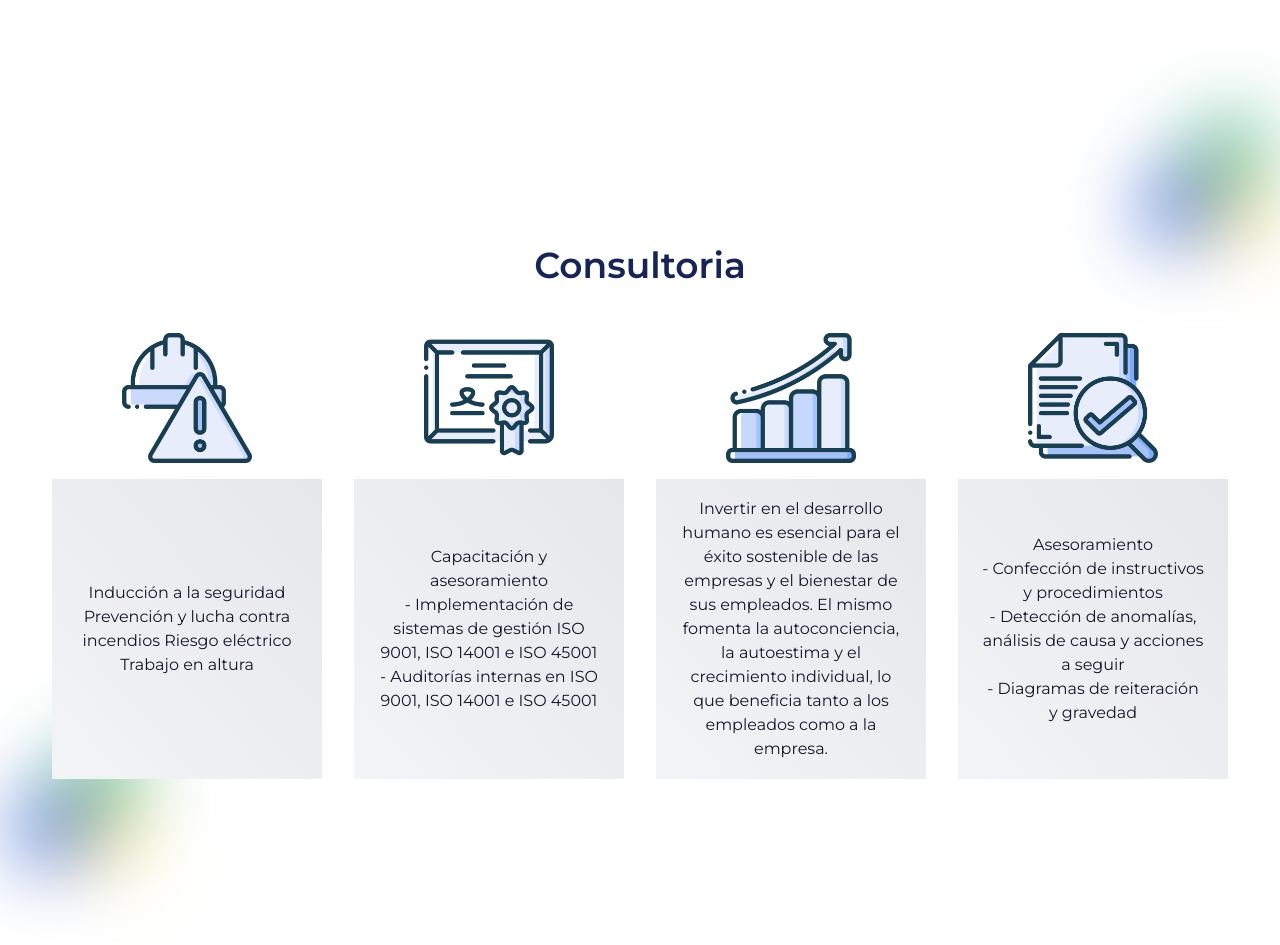
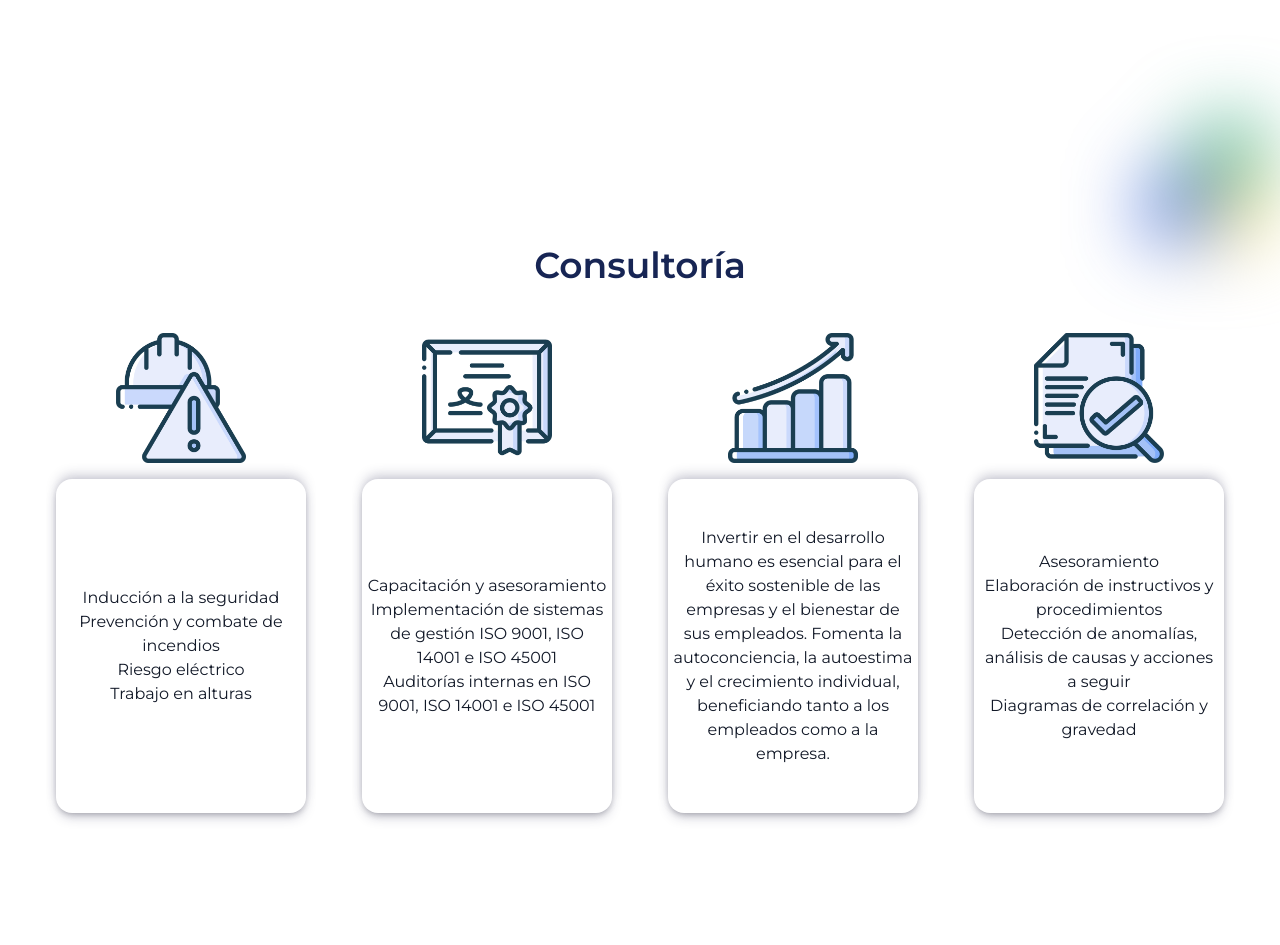
Before and after one commit to MKluna/qb-andinas-static-page, an Astro site: page / in a window 1280 px wide. Shown: the part 3060-4005 px from the top of the page. Built offline with nearby package versions, Linux system fonts and the light colour scheme; Astro itself is replaced by a stand-in of ours; what tailwindcss-animated, tw-elements would draw is missing.

Commit message:
QB-PAGE:v2.1.4

```diff
--- a/src/components/sections/principal_sections/ConsultingSection.astro
+++ b/src/components/sections/principal_sections/ConsultingSection.astro
@@ -24,120 +24,61 @@ import Title from "../../shared/Title.astro";
                     ></span>
                 </div>
             </div>
-            <div class="absolute left-0 bottom-0 h-full w-full flex items-end">
-                <div
-                    class="w-28 h-28 overflow-hidden flex rounded-xl relative blur-2xl"
-                >
-                    <span
-                        class="absolute w-16 h-16 -top-1 -right-1 bg-green-500 rounded-md rotate-45"
-                    ></span>
-                    <span
-                        class="absolute w-16 h-16 -bottom-1 -right-1 bg-[#FCDC58] rounded-md rotate-45"
-                    ></span>
-                    <span
-                        class="absolute w-16 h-16 -bottom-1 -left-1 bg-primary rounded-md rotate-45"
-                    ></span>
-                </div>
-            </div>
             <div class="relative pt-20 lg:pt-20">
-                <div
-                    class="relative mb-10"
-                >
+                <div class="relative mb-2">
                     <div class="text-center max-w-3xl mx-auto mb-12">
                         <Title>{CONSULTIN_TXT.TITLE}</Title>
                     </div>
-                    <div class="grid grid-cols-2 md:grid-cols-4 gap-6 lg:gap-8">
-                        <div class="flex flex-col items-center">
+                    <div class="grid grid-cols-1 sm:grid-cols-2 md:grid-cols-4 gap-12">
+                        {[
+                            {
+                                url: CONSULTING_IMG.SEGURIDAD_SALUD_URL,
+                                alt: CONSULTING_IMG.SEGURIDAD_SALUD_ALT,
+                                text: CONSULTIN_TXT.SEGURIDAD_Y_SALUD,
+                            },
+                            {
+                                url: CONSULTING_IMG.SISTEMA_DE_GESTION_URL,
+                                alt: CONSULTING_IMG.SISTEMA_DE_GESTION_ALT,
+                                text: [
+                                    CONSULTIN_TXT.SISTEMA_DE_GESTION.TITLE,
+                                    CONSULTIN_TXT.SISTEMA_DE_GESTION.ITEM1,
+                                    CONSULTIN_TXT.SISTEMA_DE_GESTION.ITEM2,
+                                ],
+                            },
+                            {
+                                url: CONSULTING_IMG.DESARROLLO_HUMANO_URL,
+                                alt: CONSULTING_IMG.DESARROLLO_HUMANO_ALT,
+                                text: [CONSULTIN_TXT.DESARROLLO_HUMANO],
+                            },
+                            {
+                                url: CONSULTING_IMG.CONTROL_CALIDAD_URL,
+                                alt: CONSULTING_IMG.CONTROL_CALIDAD_ALT,
+                                text: [
+                                    CONSULTIN_TXT.CONTROL_DE_CALIDAD.TITLE,
+                                    CONSULTIN_TXT.CONTROL_DE_CALIDAD.ITEM1,
+                                    CONSULTIN_TXT.CONTROL_DE_CALIDAD.ITEM2,
+                                    CONSULTIN_TXT.CONTROL_DE_CALIDAD.ITEM3,
+                                ],
+                            },
+                        ].map((service) => (
+                            <div  class="flex flex-col items-center">
                                 <Image
                                     class="icon-size mb-4"
-                                src={CONSULTING_IMG.SEGURIDAD_SALUD_URL}
-                                alt={CONSULTING_IMG.SEGURIDAD_SALUD_ALT}
+                                    src={service.url}
+                                    alt={service.alt}
                                     width={800}
                                     height={450}
                                     loading="eager"
                                 />
-                            <div
-                                class="relative py-4 md:py-6 px-4 md:px-6 bg-gradient-to-tr from-gray-100 to-gray-200 dark:from-gray-600 text-center flex justify-center items-center fixed-size"
-                            >
-                                <p
-                                    class="text-xs md:text-sm lg:text-base text-gray-900 dark:text-white"
-                                >
-                                    {CONSULTIN_TXT.SEGURIDAD_Y_SALUD}
-                                </p>
+                                <div class="relative py-4 md:py-6 px-4 md:px-6 card-items text-center flex justify-center items-center w-full md:w-1/2 lg:w-1/3 mx-auto">
+                                    <ul class="text-lg md:text-sm lg:text-base text-gray-900 dark:text-white">
+                                        {service.text.map((item) => (
+                                            <li >{item}</li>
+                                        ))}
+                                    </ul>
                                 </div>
                             </div>
-
-                        <div class="flex flex-col items-center">
-                            <Image
-                                class="icon-size mb-4"
-                                src={CONSULTING_IMG.SISTEMA_DE_GESTION_URL}
-                                alt={CONSULTING_IMG.SISTEMA_DE_GESTION_ALT}
-                                width={800}
-                                height={450}
-                                loading="eager"
-                            />
-                            <div
-                                class="relative py-4 md:py-6 px-4 md:px-6 bg-gradient-to-tr from-gray-100 to-gray-200 dark:from-gray-700 text-center flex justify-center items-center fixed-size"
-                            >
-                                <p
-                                    class="text-xs md:text-sm lg:text-base text-gray-900 dark:text-white"
-                                >
-                                    {CONSULTIN_TXT.SISTEMA_DE_GESTION.TITLE}<br
-                                    />{
-                                        CONSULTIN_TXT.SISTEMA_DE_GESTION.ITEM1
-                                    }<br />{
-                                        CONSULTIN_TXT.SISTEMA_DE_GESTION.ITEM2
-                                    }
-                                </p>
-                            </div>
-                        </div>
-
-                        <div class="flex flex-col items-center">
-                            <Image
-                                class="icon-size mb-4"
-                                src={CONSULTING_IMG.DESARROLLO_HUMANO_URL}
-                                alt={CONSULTING_IMG.DESARROLLO_HUMANO_ALT}
-                                width={800}
-                                height={450}
-                                loading="eager"
-                            />
-                            <div
-                                class="relative py-4 md:py-6 px-4 md:px-6 bg-gradient-to-tr from-gray-100 to-gray-200 dark:from-gray-800 text-center flex justify-center items-center fixed-size"
-                            >
-                                <p
-                                    class="text-xs md:text-sm lg:text-base text-gray-900 dark:text-white"
-                                >
-                                    {CONSULTIN_TXT.DESARROLLO_HUMANO}
-                                </p>
-                            </div>
-                        </div>
-
-                        <div class="flex flex-col items-center">
-                            <Image
-                                class="icon-size mb-4"
-                                src={CONSULTING_IMG.CONTROL_CALIDAD_URL}
-                                alt={CONSULTING_IMG.CONTROL_CALIDAD_ALT}
-                                width={800}
-                                height={450}
-                                loading="eager"
-                            />
-                            <div
-                                class="relative py-4 md:py-6 px-4 md:px-6 bg-gradient-to-tr from-gray-100 to-gray-200 dark:from-gray-900 text-center flex justify-center items-center fixed-size"
-                            >
-                                <p
-                                    class="text-xs md:text-sm lg:text-base text-gray-900 dark:text-white"
-                                >
-                                    {CONSULTIN_TXT.CONTROL_DE_CALIDAD.TITLE}<br
-                                    />{
-                                        CONSULTIN_TXT.CONTROL_DE_CALIDAD.ITEM1
-                                    }<br />{
-                                        CONSULTIN_TXT.CONTROL_DE_CALIDAD.ITEM2
-                                    }<br />{
-                                        CONSULTIN_TXT.CONTROL_DE_CALIDAD.ITEM3
-                                    }
-                                </p>
-                            </div>
-                        </div>
+                        ))}
                     </div>
                 </div>
             </div>
@@ -155,4 +96,30 @@ import Title from "../../shared/Title.astro";
         max-width: 300px;
         height: 300px;
     }
+    .card-items {
+        padding: 5px;
+        display: flex;
+        justify-content: center;
+        align-items: center;
+        width: 250px; /* Aumenté el ancho a 250px */
+        height: 334px; /* Aumenté la altura a 334px */
+        background: rgb(255, 255, 255);
+        border-radius: 1rem;
+        box-shadow:
+            rgba(50, 50, 93, 0.25) 0px -6px 12px -2px,
+            rgba(50, 50, 93, 0.25) 0px 6px 12px -2px,
+            rgba(0, 0, 0, 0.3) 0px 3px 7px -3px;
+        transition: all ease-in-out 0.3s;
+    }
+
+    .card-items:hover {
+        background-color: #fdfdfd;
+        box-shadow:
+            rgba(0, 0, 0, 0.09) 0px -2px 1px,
+            rgba(0, 0, 0, 0.09) 0px 2px 1px,
+            rgba(0, 0, 0, 0.09) 0px 4px 2px,
+            rgba(0, 0, 0, 0.09) 0px 8px 4px,
+            rgba(0, 0, 0, 0.09) 0px 16px 8px,
+            rgba(0, 0, 0, 0.09) 0px 32px 16px;
+    }
 </style>
--- a/src/components/sections/principal_sections/ServicesSection.astro
+++ b/src/components/sections/principal_sections/ServicesSection.astro
@@ -168,7 +168,7 @@ import Title from "../../shared/Title.astro";
         border-radius: 1rem;
         box-shadow:
             rgba(50, 50, 93, 0.25) 0px -6px 12px -2px,
-            /* Sombra en el margen superior */ rgba(50, 50, 93, 0.25) 0px 6px
+            rgba(50, 50, 93, 0.25) 0px 6px
                 12px -2px,
             rgba(0, 0, 0, 0.3) 0px 3px 7px -3px;
         transition: all ease-in-out 0.3s;
@@ -178,7 +178,7 @@ import Title from "../../shared/Title.astro";
         background-color: #fdfdfd;
         box-shadow:
             rgba(0, 0, 0, 0.09) 0px -2px 1px,
-            /* Sombra en el margen superior */ rgba(0, 0, 0, 0.09) 0px 2px 1px,
+            rgba(0, 0, 0, 0.09) 0px 2px 1px,
             rgba(0, 0, 0, 0.09) 0px 4px 2px,
             rgba(0, 0, 0, 0.09) 0px 8px 4px,
             rgba(0, 0, 0, 0.09) 0px 16px 8px,
--- a/src/mock/public-txt.ts
+++ b/src/mock/public-txt.ts
@@ -1,21 +1,22 @@
 const URL = import.meta.env.BASE_URL;
 
 export const CONSULTIN_TXT = {
-    "TITLE": "Consultoria",
-    "SEGURIDAD_Y_SALUD": "Inducción a la seguridad\nPrevención y lucha contra incendios\nRiesgo eléctrico\nTrabajo en altura",
+    "TITLE": "Consultoría",
+    "SEGURIDAD_Y_SALUD":  ["Inducción a la seguridad", "Prevención y combate de incendios", "Riesgo eléctrico", "Trabajo en alturas"],
     "SISTEMA_DE_GESTION": {
         "TITLE": "Capacitación y asesoramiento",
-        "ITEM1": "- Implementación de sistemas de gestión ISO 9001, ISO 14001 e ISO 45001",
-        "ITEM2": "- Auditorías internas en ISO 9001, ISO 14001 e ISO 45001"
+        "ITEM1": "Implementación de sistemas de gestión ISO 9001, ISO 14001 e ISO 45001",
+        "ITEM2": "Auditorías internas en ISO 9001, ISO 14001 e ISO 45001"
     },
-    "DESARROLLO_HUMANO": "Invertir en el desarrollo humano es esencial para el éxito sostenible de las empresas y el bienestar de sus empleados.\nEl mismo fomenta la autoconciencia, la autoestima y el crecimiento individual, lo que beneficia tanto a los empleados como a la empresa.",
+    "DESARROLLO_HUMANO": "Invertir en el desarrollo humano es esencial para el éxito sostenible de las empresas y el bienestar de sus empleados. Fomenta la autoconciencia, la autoestima y el crecimiento individual, beneficiando tanto a los empleados como a la empresa.",
     "CONTROL_DE_CALIDAD": {
         "TITLE": "Asesoramiento",
-        "ITEM1": "- Confección de instructivos y procedimientos",
-        "ITEM2": "- Detección de anomalías, análisis de causa y acciones a seguir",
-        "ITEM3": "- Diagramas de reiteración y gravedad"
+        "ITEM1": "Elaboración de instructivos y procedimientos",
+        "ITEM2": "Detección de anomalías, análisis de causas y acciones a seguir",
+        "ITEM3": "Diagramas de correlación y gravedad"
     }
-}
+};
+
 
 export const HERO_TXT = {
     "TITLE_SECOND_SLIDE": "COMPROMISO QUE LLEGA.",
```
Lines whose indentation alone changed are shown as unchanged.
